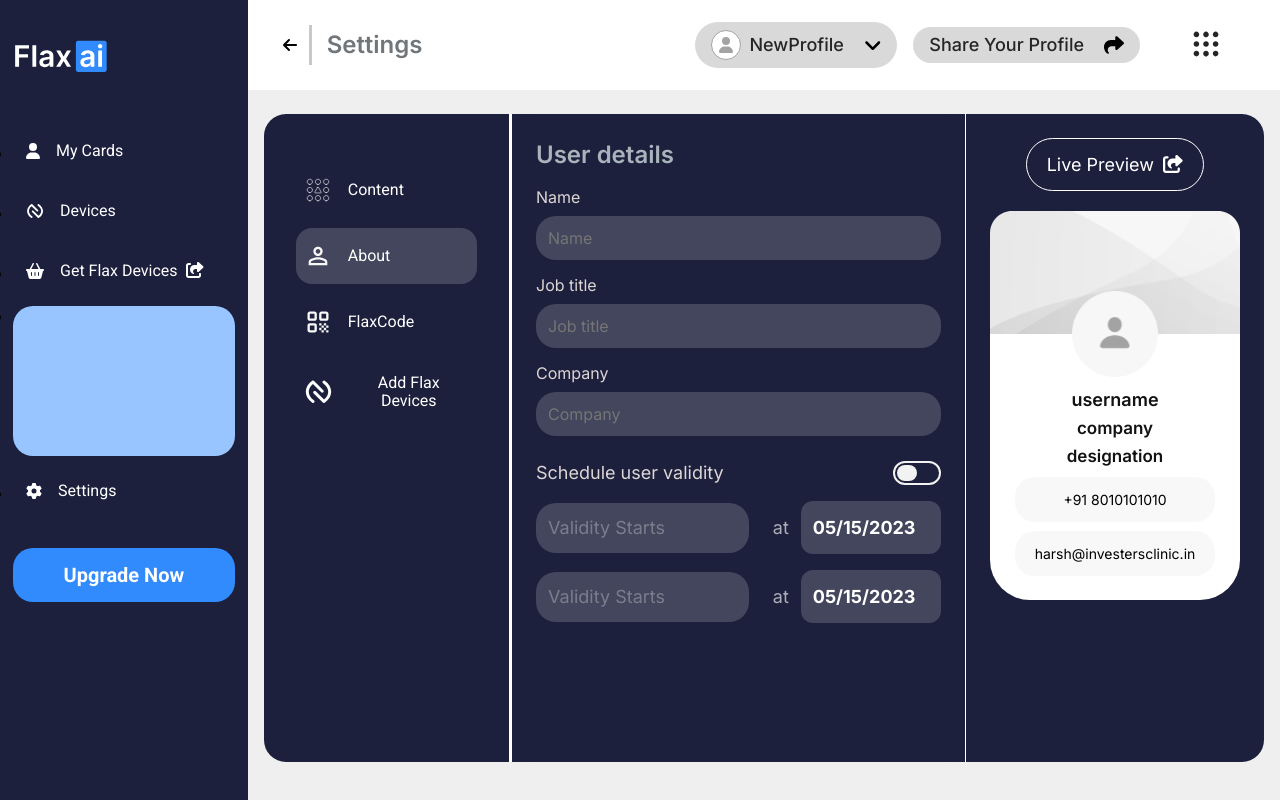
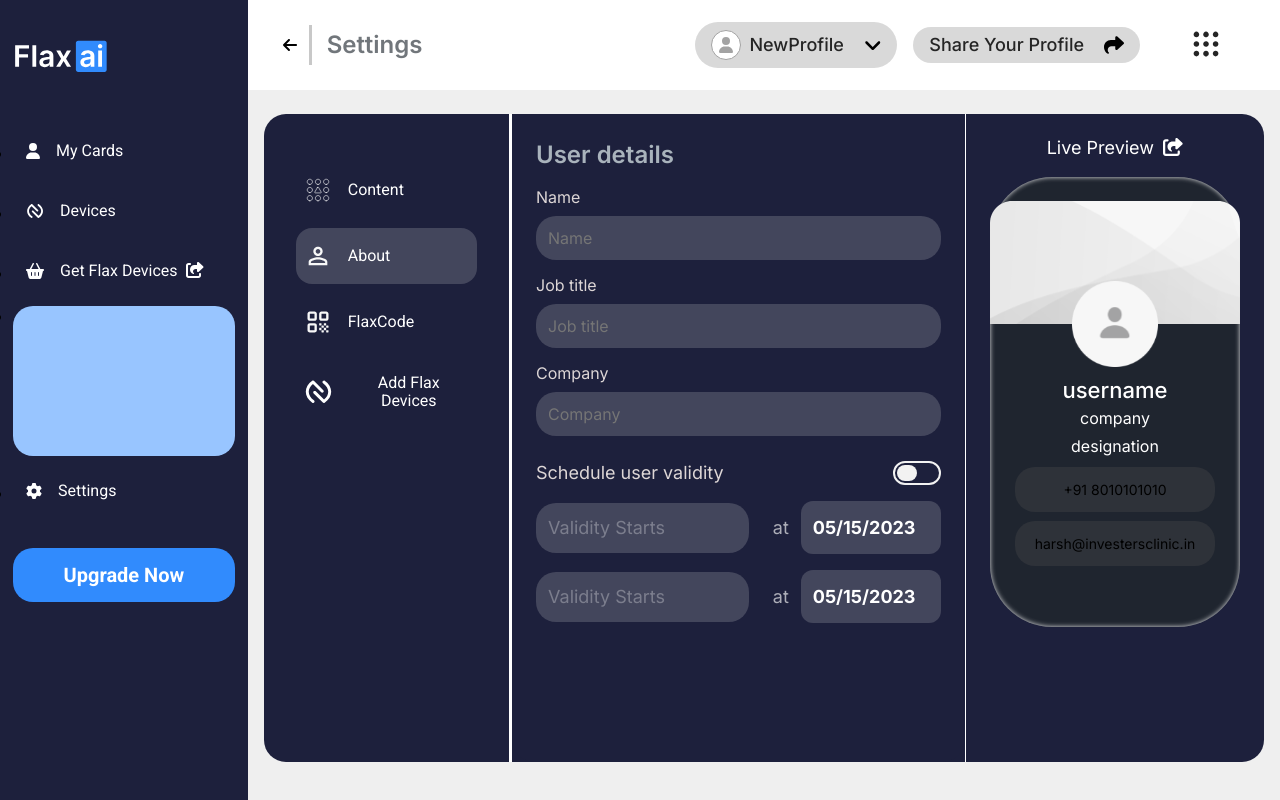
Before and after one commit to saquibnasar/dashboard, a React (Create React App) app: page /about in a window 1280 px wide. Built offline with nearby package versions, Linux system fonts and the light colour scheme.

Commit message:
new changes added

```diff
--- a/src/component/AddCard.js
+++ b/src/component/AddCard.js
@@ -8,9 +8,10 @@
 import { faTwitter } from "@fortawesome/free-brands-svg-icons";
 import { faYoutube } from "@fortawesome/free-brands-svg-icons";
 import { faInstagram } from "@fortawesome/free-brands-svg-icons";
+import { faArrowLeft } from "@fortawesome/free-solid-svg-icons";
 import AddLink from "./AddLink";
 
-export default function AddCard() {
+export default function AddCard(props) {
   const [linkData, setLinkData] = useState({});
   const [isClick, setIsClick] = useState(false);
 
@@ -19,20 +20,16 @@
     setIsClick(!isClick);
   };
 
-  // window.addEventListener("click", function (e) {
-  //   if (
-  //     document.querySelector(".addcard") &&
-  //     !document.querySelector(".addcard").contains(e.target)
-  //   ) {
-  //     setIsClick(false);
-  //   }
-  // });
   return (
     <>
       <div className="addcard d-none">
         <div className="addcard_container">
           {!isClick ? (
             <div>
+              <div className="addlink-back" onClick={props.removeLink}>
+                <FontAwesomeIcon icon={faArrowLeft} />
+                Back
+              </div>
               <h1>Add content to card</h1>
               <p className="addcard_container-para">
                 Select from our wide variety of links and contact info below
--- a/src/sass/addcard.scss
+++ b/src/sass/addcard.scss
@@ -13,6 +13,21 @@
   .addcard_container {
     padding-inline: 48px;
     padding-top: 32px;
+    .addlink-back {
+      font-family: "Inter";
+      font-style: normal;
+      font-weight: 400;
+      font-size: 18px;
+      line-height: 18px;
+      color: #858282;
+      display: inline-block;
+      margin-bottom: 32px;
+      cursor: pointer;
+      svg {
+        font-size: 22px;
+        margin-right: 10px;
+      }
+    }
     h1 {
       font-family: "Inter";
       font-weight: 600;
@@ -27,13 +42,13 @@
       font-size: 16px;
       line-height: 18px;
       color: #858282;
-      margin-bottom: 48px;
+      margin-bottom: 24px;
     }
     .addcard_links {
       display: grid;
       grid-template-columns: auto auto auto;
       gap: 16px;
-      row-gap: 2rem;
+      row-gap: 1.5rem;
 
       .addcard_link {
         background: rgba(29, 32, 60, 0.9);
--- a/src/sass/homePage.scss
+++ b/src/sass/homePage.scss
@@ -2,13 +2,13 @@
 @import "./font.scss";
 @import "./mediaqueries.scss";
 
-.homePage{
+.homePage {
   height: 100vh;
- .sidebar{
+  .sidebar {
     width: 24%;
   }
-  .homePage_container{
-    background: #1D203C;
+  .homePage_container {
+    background: #1d203c;
     border-radius: 22px;
     margin-left: 16px;
     display: flex;
@@ -16,90 +16,152 @@
     margin-bottom: 16px;
     height: 81vh;
     position: relative;
-    .sidebar{
+    .sidebar {
       background: transparent;
       width: 29%;
       border-right: 3px solid #fff;
-     .sidebar-collapse{
+      .sidebar-collapse {
         padding-inline: 32px;
 
-        .sidebar-nav{
+        .sidebar-nav {
           list-style: none;
           // gap: 32px;
-            .nav-link{
-                font-family: 'Roboto';
+          .nav-link {
+            font-family: "Roboto";
             font-style: normal;
             font-weight: 400;
             font-size: 16px;
             line-height: 18px;
             padding: unset;
             padding: 14px 8px;
-                svg{
+            svg {
               font-size: 1.6rem;
             }
           }
-            .nav-link.active{
+          .nav-link.active {
             background: rgba(217, 217, 217, 0.2);
             border-radius: 16px;
           }
-
         }
       }
     }
-    .signup_phone{
+    .signup_phone {
       padding-bottom: 60px;
       border-left: 1px solid #fff;
       padding: 0 24px;
-        P{
-            font-family: 'Inter';
+      P {
+        font-family: "Inter";
         font-style: normal;
         font-weight: 400;
         font-size: 18px;
         line-height: 18px;
-            color: #FFFFFF;
-            border: 1px solid #FFFFFF;
+        color: $white-color;
         border-radius: 80px;
-            padding: 16px 20px;
         display: inline-block;
         cursor: pointer;
         margin-top: 24px;
         margin-bottom: 20px;
-            svg{
+        svg {
           margin-left: 4px;
         }
       }
-        .signup_phone-container{
-          background: $white-color;
-          border-radius: 40px;
-          width: 300px;
-          padding-bottom: 24px;
+      .signup_phone-container {
+        background: #1f252f;
+        border-radius: 58px;
+        box-shadow: inset 0px 0px 5px rgba(255, 255, 255, 0.9);
+        border-radius: 62px;
+        padding: 24px 0;
         margin: auto;
+        width: 270px;
+        height: 450px;
+        position: relative;
+        .signup_phone-left {
+          position: absolute;
+          top: 21%;
+          left: -3px;
+          display: flex;
+          flex-direction: column;
 
-          h3{
-        font-family: $primary-font;
-        font-style: normal;
-        font-weight: 600;
-        font-size: 18px;
+          span:nth-child(1) {
+            width: 3px;
+            height: 30px;
+            background: #333333;
+            box-shadow: inset 1px 0px 2px rgba(255, 255, 255, 0.5);
+            border-radius: 1px 0px 0px 1px;
+            display: inline-block;
+          }
+          span:nth-child(2) {
+            width: 3px;
+            height: 62px;
+            background: #333333;
+            box-shadow: inset 1px 0px 2px rgba(255, 255, 255, 0.5);
+            border-radius: 1px 0px 0px 1px;
+            display: inline-block;
+            margin-top: 24px;
+            margin-bottom: 18px;
+          }
+          span:nth-child(3) {
+            width: 3px;
+            height: 62px;
+            background: #333333;
+            box-shadow: inset 1px 0px 2px rgba(255, 255, 255, 0.5);
+            display: inline-block;
+          }
+        }
+        .signup_phone-right {
+          position: absolute;
+          top: 30%;
+          right: -3px;
+          span {
+            width: 3px;
+            height: 100px;
+            background: #333333;
+            box-shadow: inset -1px 0px 2px rgba(255, 255, 255, 0.5);
+            display: inline-block;
+          }
+        }
+        // background: url(../../public/phone.png);
+        // border-radius: 40px;
+        // width: 302px;
+        // height: 480px;
+        // padding: 24px 0;
+        // margin: auto;
+        .addlink_phone-frame_user {
+          width: 70px;
+          height: 70px;
+          background: #f7f7f7;
+          color: #a3a3a3;
+          font-size: 1.5rem;
+          display: flex;
+          border-radius: 50%;
+          justify-content: center;
+          align-items: center;
+          margin: 0px auto;
+          margin-bottom: 16px;
+        }
+
+        h3 {
+          font-weight: 500;
+          font-size: 22px;
           line-height: 18px;
-        color: #121212;
+          color: $white-color;
           margin-top: 10px;
         }
-          h4{
+        h4 {
           font-family: $primary-font;
-            font-style: normal;
-            font-weight: 600;
-            font-size: 17px;
+          font-weight: 400;
+          font-size: 16px;
           line-height: 18px;
-            color: #121212;
+          color: $white-color;
           margin-top: 10px;
         }
-          .signup_phone-boxs{
+        .signup_phone-boxs {
           display: flex;
           flex-direction: column;
           gap: 9px;
           margin-top: 12px;
-          .signup_phone-box{
-            background: rgba(217, 217, 217, 0.2);
+          .signup_phone-box {
+            background: #2e3239;
             border-radius: 20px;
             height: 45px;
             width: 80%;
@@ -109,11 +171,11 @@
       }
     }
 
-    .links{
+    .links {
       width: 49%;
       padding: 14px 24px;
-      .link_container{
-      background: #30334C;
+      .link_container {
+        background: #30334c;
         border-radius: 30px;
         text-align: center;
         padding-top: 32px;
@@ -121,16 +183,16 @@
         display: flex;
         flex-direction: column;
 
-      h2{
-        font-family: 'Inter';
+        h2 {
+          font-family: "Inter";
           font-style: normal;
           font-weight: 500;
           font-size: 16px;
           line-height: 16px;
           color: $white-color;
         }
-      h3{
-        font-family: 'Inter';
+        h3 {
+          font-family: "Inter";
           font-style: normal;
           font-weight: 400;
           font-size: 14px;
@@ -139,13 +201,13 @@
           margin-top: 32px;
           margin-bottom: 48px;
         }
-      .btn_add{
-        font-family: 'Inter';
+        .btn_add {
+          font-family: "Inter";
           font-weight: 400;
           font-size: 19px;
           line-height: 27px;
           text-transform: capitalize;
-        color: #FFFFFF;
+          color: #ffffff;
           background: #000000;
           box-shadow: 0px 3px 1px rgba(0, 0, 0, 0.2);
           border-radius: 56px;
@@ -158,7 +220,7 @@
           align-items: center;
           gap: 8px;
           cursor: pointer;
-        svg{
+          svg {
             font-size: 1.5rem;
           }
         }
--- a/src/sass/utilityclasses.scss
+++ b/src/sass/utilityclasses.scss
@@ -273,6 +273,8 @@
       border: none;
       text-align: start;
       padding-right: 25px;
+      transition: 0.4s;
+
       &:focus {
         outline: none;
         background: $white-color;
@@ -484,3 +486,107 @@
     }
   }
 }
+.signup_phone-container {
+  background: #1f252f;
+  border-radius: 58px;
+  box-shadow: inset 0px 0px 5px rgba(255, 255, 255, 0.9);
+  border-radius: 62px;
+  padding: 24px 0;
+  margin: auto;
+  width: 270px;
+  height: 450px;
+  position: relative;
+  .signup_phone-left {
+    position: absolute;
+    top: 21%;
+    left: -3px;
+    display: flex;
+    flex-direction: column;
+
+    span:nth-child(1) {
+      width: 3px;
+      height: 30px;
+      background: #333333;
+      box-shadow: inset 1px 0px 2px rgba(255, 255, 255, 0.5);
+      border-radius: 1px 0px 0px 1px;
+      display: inline-block;
+    }
+    span:nth-child(2) {
+      width: 3px;
+      height: 62px;
+      background: #333333;
+      box-shadow: inset 1px 0px 2px rgba(255, 255, 255, 0.5);
+      border-radius: 1px 0px 0px 1px;
+      display: inline-block;
+      margin-top: 24px;
+      margin-bottom: 18px;
+    }
+    span:nth-child(3) {
+      width: 3px;
+      height: 62px;
+      background: #333333;
+      box-shadow: inset 1px 0px 2px rgba(255, 255, 255, 0.5);
+      display: inline-block;
+    }
+  }
+  .signup_phone-right {
+    position: absolute;
+    top: 30%;
+    right: -3px;
+    span {
+      width: 3px;
+      height: 100px;
+      background: #333333;
+      box-shadow: inset -1px 0px 2px rgba(255, 255, 255, 0.5);
+      display: inline-block;
+    }
+  }
+  // background: url(../../public/phone.png);
+  // border-radius: 40px;
+  // width: 302px;
+  // height: 480px;
+  // padding: 24px 0;
+  // margin: auto;
+  .addlink_phone-frame_user {
+    width: 70px;
+    height: 70px;
+    background: #f7f7f7;
+    color: #a3a3a3;
+    font-size: 1.5rem;
+    display: flex;
+    border-radius: 50%;
+    justify-content: center;
+    align-items: center;
+    margin: 0px auto;
+    margin-bottom: 16px;
+  }
+
+  h3 {
+    font-weight: 500;
+    font-size: 22px;
+    line-height: 18px;
+    color: $white-color;
+    margin-top: 10px;
+  }
+  h4 {
+    font-family: $primary-font;
+    font-weight: 400;
+    font-size: 16px;
+    line-height: 18px;
+    color: $white-color;
+    margin-top: 10px;
+  }
+  .signup_phone-boxs {
+    display: flex;
+    flex-direction: column;
+    gap: 9px;
+    margin-top: 12px;
+    .signup_phone-box {
+      background: #2e3239;
+      border-radius: 20px;
+      height: 45px;
+      width: 80%;
+      margin: auto;
+    }
+  }
+}
```
Also changed, not shown: src/component/AddLink.js (+20 -19 lines), src/component/HomePage.js (+30 -4 lines), 1 other file (tests, documents, lock files or other folders). Lines whose indentation alone changed are shown as unchanged.
